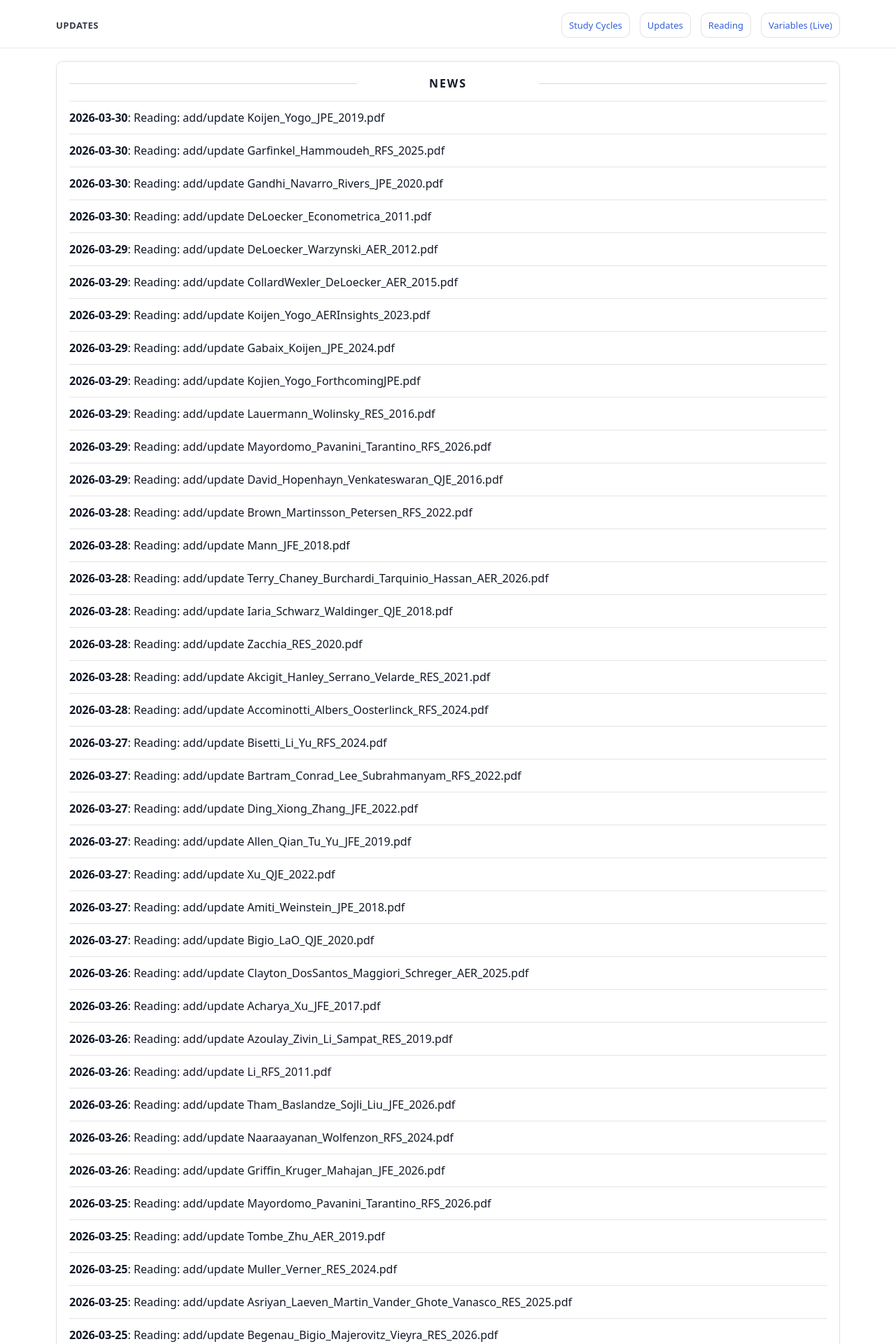
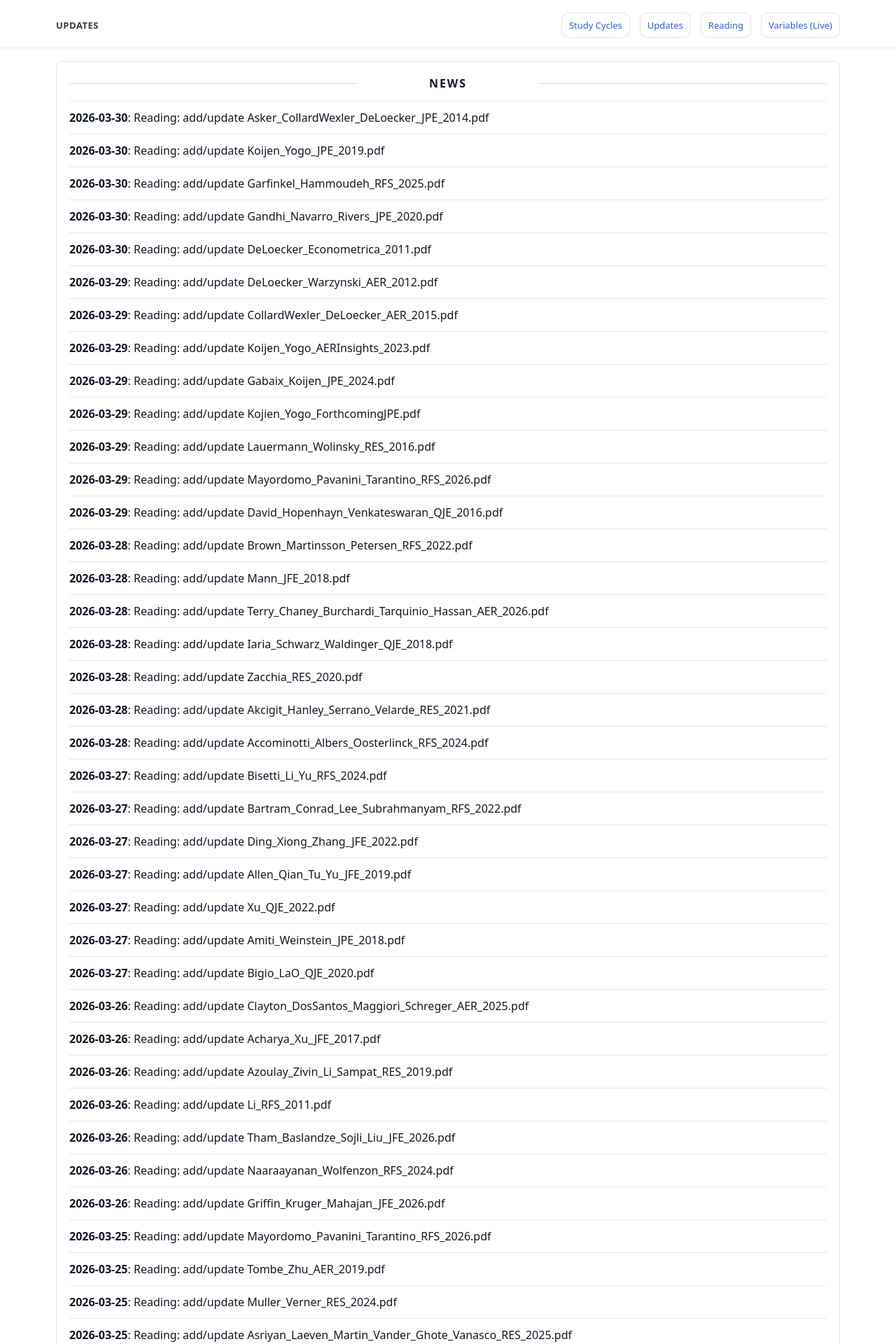
Before and after one commit to yaxinzn/study-archive, a Jekyll site: the page built from updates/index.md, in a window 1280 px wide. Shown: the top 1920 px of the page at 70% size. Built offline with Jekyll 4.4.1, drawn with Linux system fonts in a browser that asks for light colours; some of the changed text lies outside the part shown.

Commit message:
chore: update NEWS feed

```diff
--- a/_data/news.yml
+++ b/_data/news.yml
@@ -1,4 +1,7 @@
 # Auto-generated update history (sorted newest -> oldest). Do not edit manually.
+- ts: "1774865922"
+  date: "2026-03-30"
+  title: "Reading: add/update Asker_CollardWexler_DeLoecker_JPE_2014.pdf"
 - ts: "1774864751"
   date: "2026-03-30"
   title: "Reading: add/update Koijen_Yogo_JPE_2019.pdf"
```
